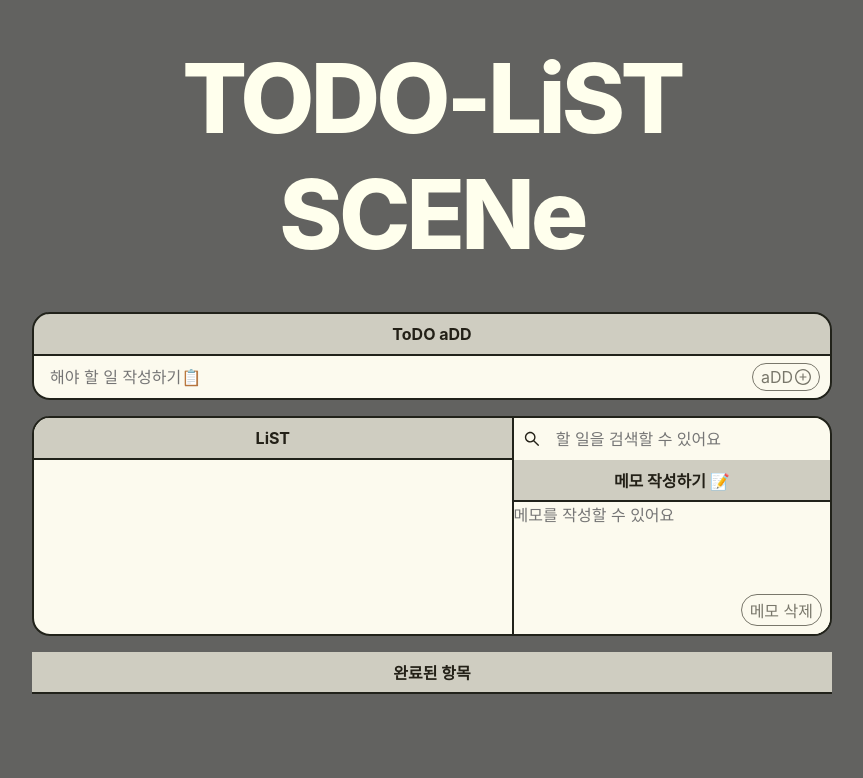
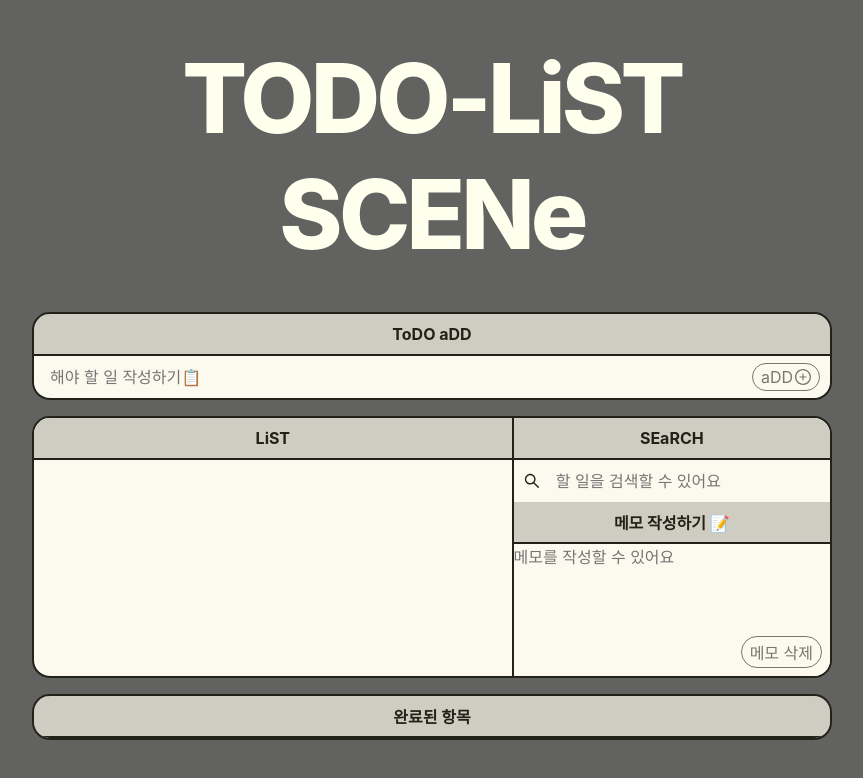
Before and after one commit to sinhye-design/todo, a React (Vite) app: page / in a window 1280 px wide. Shown: the top 778 px of the page, without its empty margins (208-1071 px from the left). Built offline with nearby package versions, Linux system fonts and the light colour scheme; a web font is replaced by a local one.

Commit message:
업로드03 혼자서 조금더 손보기

```diff
--- a/src/App.jsx
+++ b/src/App.jsx
@@ -162,6 +162,7 @@ function App() {
         {/* 2번 */}
         <div className={style.rightwrap}>
           <div className={style.searchInput}>
+            <h2>SEaRCH</h2>
             <SearchOutlined className={style.ico} />
             <input
               type="search"
@@ -184,7 +185,8 @@ function App() {
       </div>
 
       {/* 완료된 항목 관리
-      여기에 div로 묶어서 선이랑 굴리기*/}
+      여기에 div로 묶어서 선이랑 굴리기 적용*/}
+        <div className={style.completedTodo}>
           <h2>완료된 항목</h2>
           <TodoList
             todos={completedTodos}
@@ -193,6 +195,7 @@ function App() {
             deleteTodo={deleteCompletedTodo}
           />
       </div>
+    </div>
   );
 }
 
--- a/src/css/App.module.css
+++ b/src/css/App.module.css
@@ -84,10 +84,11 @@ h1 {
   background-color: #FCFAEE;
 }
 
-/* .App > body {
-  padding: 100px;
-  background-color: blue;
-} */
+.completedTodo {
+  border: 2px solid #21221A;
+  border-radius: 18px;
+  overflow: hidden;
+}
 
 h2{
   border-bottom: 2px solid #21221A;
--- a/src/css/index.css
+++ b/src/css/index.css
@@ -28,6 +28,7 @@ button {
   border: 1.5px solid #79776B;
   color: #79776B;
   background-color: #FCFAEE;
+  margin-left: 4px;
   }
 
   button:hover {
```
Lines whose indentation alone changed are shown as unchanged.
